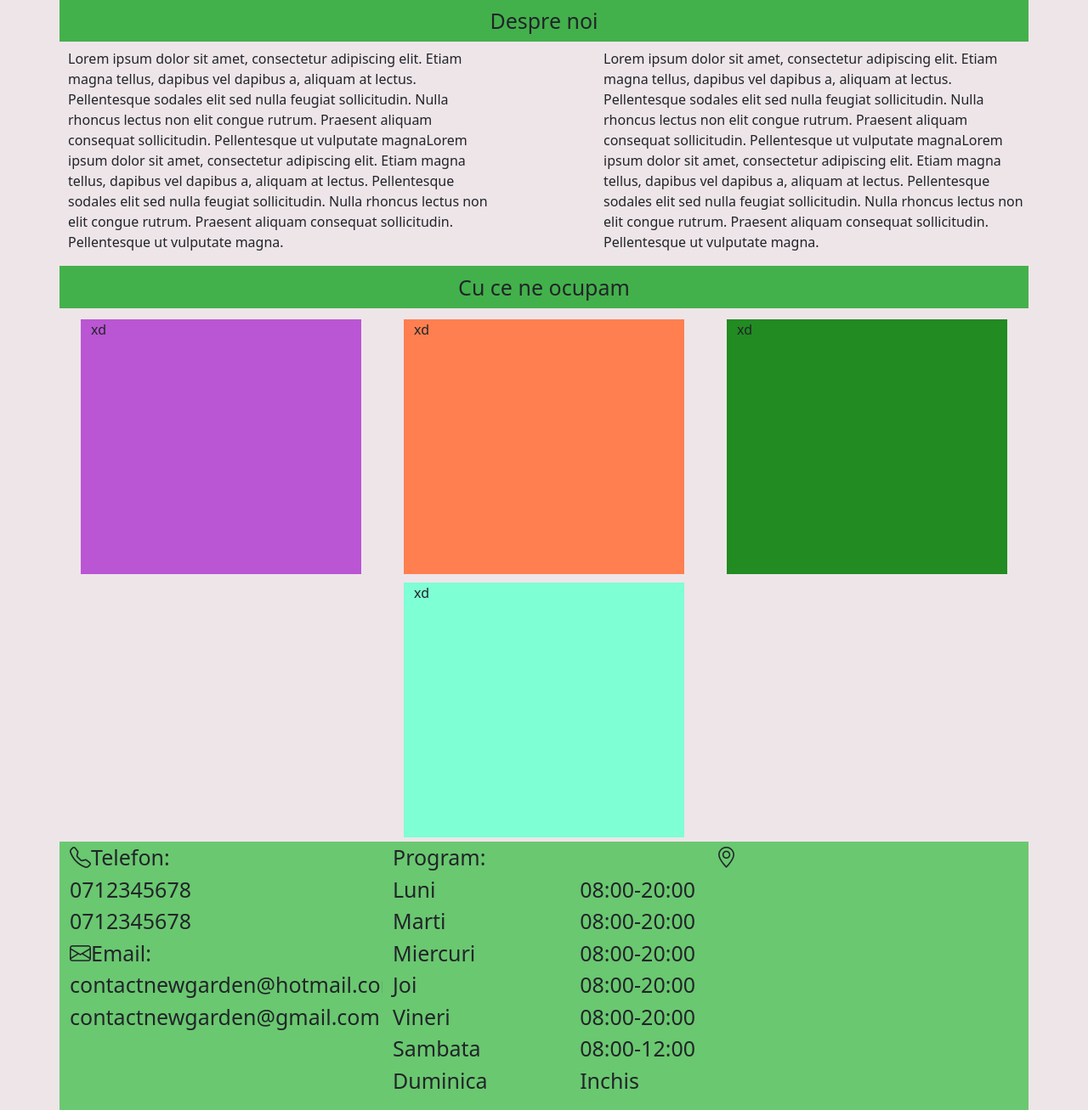
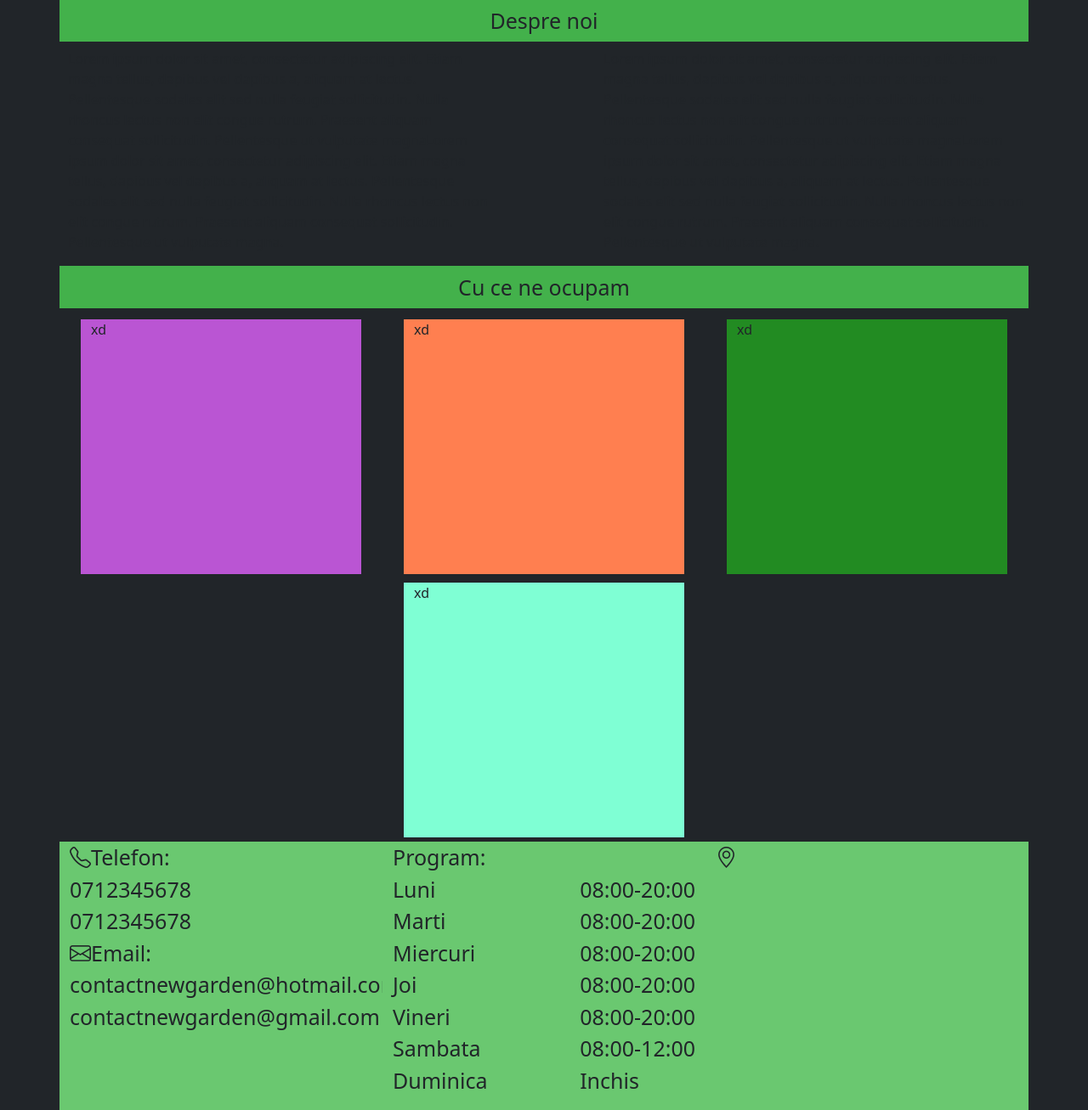
Before and after one commit to ImHony/Website, a PHP site: page / in a window 1280 px wide. Shown: the part 590-1897 px from the top of the page at 85% size. Run offline with PHP 8.4, Linux system fonts and the light colour scheme; some web fonts are replaced.

Commit message:
Update styles.css

```diff
--- a/css/styles.css
+++ b/css/styles.css
@@ -2,7 +2,7 @@
 
 body {
 
-  background-color: #eee5e9;
+  background-color: #212529;
 
 
 }
```
